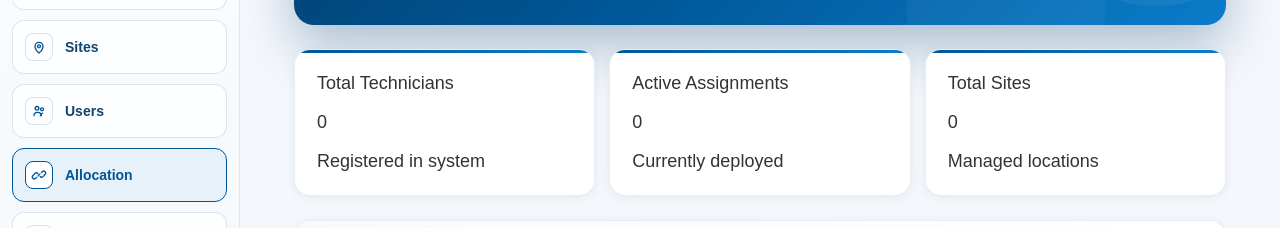
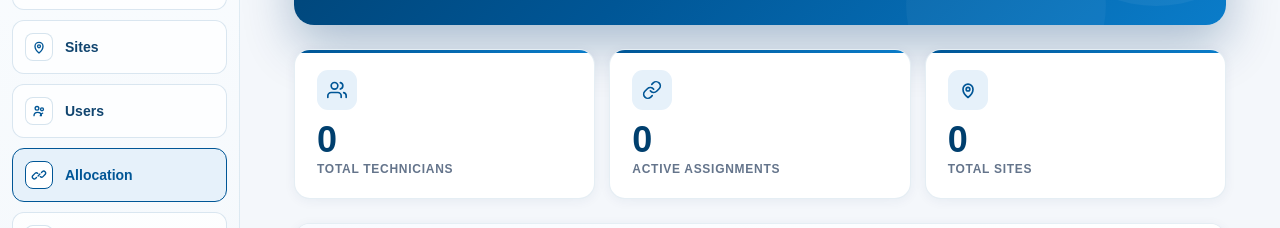
Before and after one commit to Karan571-glitch/frontend, a Next.js app: page /allocation in a window 1280 px wide. Shown: the part 328-556 px from the top of the page. Built offline with nearby package versions, Linux system fonts and the light colour scheme; no server answers.

Commit message:
Refactor state initialization and error handling

```diff
--- a/src/app/allocation/page.js
+++ b/src/app/allocation/page.js
@@ -8,46 +8,48 @@ import "./allocation.css";
 import "@/app/styles/responsive.css";
 import { API_BASE } from "@/lib/apiBase";
 
+/* ─── Icon helper ─── */
+function AllocIcon({ children, className = "allocStatGlyph" }) {
+  return (
+    <svg viewBox="0 0 24 24" className={className} fill="none"
+      stroke="currentColor" strokeWidth="2" strokeLinecap="round"
+      strokeLinejoin="round" aria-hidden="true">
+      {children}
+    </svg>
+  );
+}
+
 export default function AllocationPage() {
   const [selectedSite, setSelectedSite] = useState("");
   const [selectedTech, setSelectedTech] = useState("");
-  const [message, setMessage] = useState({ text: "", type: "" });
-  const [search, setSearch] = useState("");
-
-  const [sites, setSites] = useState([]);
-  const [technicians, setTechnicians] = useState([]);
+  const [message, setMessage]           = useState({ text: "", type: "" });
+  const [search, setSearch]             = useState("");
+  const [sites, setSites]               = useState([]);
+  const [technicians, setTechnicians]   = useState([]);
 
   async function fetchSites() {
     try {
       const token = localStorage.getItem("token");
-      const res = await fetch(`${API_BASE}/sites`, {
+      const res   = await fetch(`${API_BASE}/sites`, {
         headers: token ? { Authorization: `Bearer ${token}` } : {},
       });
       const data = await res.json();
       setSites(data);
-    } catch (err) {
-      console.error("Error fetching sites:", err);
-    }
+    } catch (err) { console.error("Error fetching sites:", err); }
   }
 
   async function fetchTechnicians() {
     try {
       const token = localStorage.getItem("token");
-      const res = await fetch(`${API_BASE}/users`, {
+      const res   = await fetch(`${API_BASE}/users`, {
         headers: token ? { Authorization: `Bearer ${token}` } : {},
       });
       const data = await res.json();
-      const techs = data.filter((user) => user.role_id === 2);
-      setTechnicians(techs);
-    } catch (err) {
-      console.error("Error fetching technicians:", err);
-    }
+      setTechnicians(data.filter((user) => user.role_id === 2));
+    } catch (err) { console.error("Error fetching technicians:", err); }
   }
 
-  useEffect(() => {
-    fetchSites();
-    fetchTechnicians();
-  }, []);
+  useEffect(() => { fetchSites(); fetchTechnicians(); }, []);
 
   const handleSave = async () => {
     if (!selectedSite || !selectedTech) {
@@ -55,7 +57,6 @@ export default function AllocationPage() {
       setTimeout(() => setMessage({ text: "", type: "" }), 3000);
       return;
     }
-
     try {
       const token = localStorage.getItem("token");
       await fetch(`${API_BASE}/sites/assign-site`, {
@@ -64,15 +65,10 @@ export default function AllocationPage() {
           "Content-Type": "application/json",
           ...(token ? { Authorization: `Bearer ${token}` } : {}),
         },
-        body: JSON.stringify({
-          site_id: selectedSite,
-          technician_id: selectedTech,
-        }),
+        body: JSON.stringify({ site_id: selectedSite, technician_id: selectedTech }),
       });
-
       setMessage({ text: "✓ Allocation saved successfully!", type: "success" });
-      setSelectedSite("");
-      setSelectedTech("");
+      setSelectedSite(""); setSelectedTech("");
       fetchSites();
       setTimeout(() => setMessage({ text: "", type: "" }), 3000);
     } catch (err) {
@@ -86,7 +82,6 @@ export default function AllocationPage() {
     const assignedSites = sites
       .filter((site) => site.technician_id === tech.user_id)
       .map((site) => site.site_name);
-
     return {
       id: tech.user_id,
       name: tech.name,
@@ -97,19 +92,16 @@ export default function AllocationPage() {
     };
   });
 
-  /* Stats */
-  const totalTechs = technicians.length;
+  const totalTechs  = technicians.length;
   const activeTechs = allocationList.filter((t) => t.sites.length > 0).length;
-  const totalSites = sites.length;
+  const totalSites  = sites.length;
 
-  /* Filtered list */
   const filtered = useMemo(() => {
     const q = search.toLowerCase();
     if (!q) return allocationList;
     return allocationList.filter(
-      (t) =>
-        t.name.toLowerCase().includes(q) ||
-        t.sites.some((s) => s.toLowerCase().includes(q))
+      (t) => t.name.toLowerCase().includes(q) ||
+             t.sites.some((s) => s.toLowerCase().includes(q))
     );
   }, [allocationList, search]);
 
@@ -130,23 +122,53 @@ export default function AllocationPage() {
           <div className="heroRail" aria-hidden="true" />
         </section>
 
-        {/* ───── STATS ───── */}
+        {/* ───── STAT CARDS — matching Sites/Users/Dashboard ───── */}
         <div className="allocStats">
+
           <div className="allocStat">
-            <p className="statLabel">Total Technicians</p>
-            <p className="statValue">{totalTechs}</p>
-            <p className="statSub">Registered in system</p>
+            <div className="allocStatIcon">
+              <AllocIcon>
+                {/* people/group icon */}
+                <path d="M17 21v-2a4 4 0 00-4-4H5a4 4 0 00-4 4v2" />
+                <circle cx="9" cy="7" r="4" />
+                <path d="M23 21v-2a4 4 0 00-3-3.87" />
+                <path d="M16 3.13a4 4 0 010 7.75" />
+              </AllocIcon>
+            </div>
+            <div>
+              <div className="allocStatValue">{totalTechs}</div>
+              <div className="allocStatLabel">Total Technicians</div>
+            </div>
           </div>
+
           <div className="allocStat">
-            <p className="statLabel">Active Assignments</p>
-            <p className="statValue">{activeTechs}</p>
-            <p className="statSub">Currently deployed</p>
+            <div className="allocStatIcon">
+              <AllocIcon>
+                {/* link/chain icon */}
+                <path d="M10 13a5 5 0 007.54.54l3-3a5 5 0 00-7.07-7.07l-1.72 1.71" />
+                <path d="M14 11a5 5 0 00-7.54-.54l-3 3a5 5 0 007.07 7.07l1.71-1.71" />
+              </AllocIcon>
+            </div>
+            <div>
+              <div className="allocStatValue">{activeTechs}</div>
+              <div className="allocStatLabel">Active Assignments</div>
+            </div>
           </div>
+
           <div className="allocStat">
-            <p className="statLabel">Total Sites</p>
-            <p className="statValue">{totalSites}</p>
-            <p className="statSub">Managed locations</p>
+            <div className="allocStatIcon">
+              <AllocIcon>
+                {/* location/pin icon */}
+                <path d="M12 21s6-4.7 6-10a6 6 0 10-12 0c0 5.3 6 10 6 10z" />
+                <circle cx="12" cy="11" r="2.2" />
+              </AllocIcon>
+            </div>
+            <div>
+              <div className="allocStatValue">{totalSites}</div>
+              <div className="allocStatLabel">Total Sites</div>
+            </div>
           </div>
+
         </div>
 
         {/* ───── FORM CARD ───── */}
@@ -163,34 +185,22 @@ export default function AllocationPage() {
           <div className="allocFormBody">
             <div className="allocField">
               <label htmlFor="techSelect">Select Technician</label>
-              <select
-                id="techSelect"
-                className="allocSelect"
-                value={selectedTech}
-                onChange={(e) => setSelectedTech(e.target.value)}
-              >
+              <select id="techSelect" className="allocSelect"
+                value={selectedTech} onChange={(e) => setSelectedTech(e.target.value)}>
                 <option value="">Choose a technician…</option>
                 {technicians.map((tech) => (
-                  <option key={tech.user_id} value={tech.user_id}>
-                    {tech.name}
-                  </option>
+                  <option key={tech.user_id} value={tech.user_id}>{tech.name}</option>
                 ))}
               </select>
             </div>
 
             <div className="allocField">
               <label htmlFor="siteSelect">Assign Site</label>
-              <select
-                id="siteSelect"
-                className="allocSelect"
-                value={selectedSite}
-                onChange={(e) => setSelectedSite(e.target.value)}
-              >
+              <select id="siteSelect" className="allocSelect"
+                value={selectedSite} onChange={(e) => setSelectedSite(e.target.value)}>
                 <option value="">Choose a site…</option>
                 {sites.map((site) => (
-                  <option key={site.site_id} value={site.site_id}>
-                    {site.site_name}
-                  </option>
+                  <option key={site.site_id} value={site.site_id}>{site.site_name}</option>
                 ))}
               </select>
             </div>
@@ -205,12 +215,8 @@ export default function AllocationPage() {
         <div className="allocTableCard">
           <div className="allocTableHead">
             <h2>Current Allocations</h2>
-            <input
-              className="allocSearch"
-              placeholder="🔍  Search technician or site…"
-              value={search}
-              onChange={(e) => setSearch(e.target.value)}
-            />
+            <input className="allocSearch" placeholder="🔍  Search technician or site…"
+              value={search} onChange={(e) => setSearch(e.target.value)} />
           </div>
 
           <div className="allocTableWrap">
@@ -228,11 +234,7 @@ export default function AllocationPage() {
                     <td colSpan="3">
                       <div className="allocEmptyState">
                         <div className="allocEmptyIcon">🔗</div>
-                        <p>
-                          {search
-                            ? "No results match your search."
-                            : "No technicians found. Add users to get started."}
-                        </p>
+                        <p>{search ? "No results match your search." : "No technicians found. Add users to get started."}</p>
                       </div>
                     </td>
                   </tr>
@@ -245,25 +247,17 @@ export default function AllocationPage() {
                           <strong>{item.name}</strong>
                         </div>
                       </td>
-
                       <td data-label="Sites Assigned">
                         {item.sites.length === 0 ? (
                           <span className="allocTag none">No sites assigned</span>
                         ) : (
                           item.sites.map((site, i) => (
-                            <span key={i} className="allocTag assigned">
-                              {site}
-                            </span>
+                            <span key={i} className="allocTag assigned">{site}</span>
                           ))
                         )}
                       </td>
-
                       <td data-label="Status">
-                        <span
-                          className={`allocStatus ${
-                            item.sites.length > 0 ? "active" : "inactive"
-                          }`}
-                        >
+                        <span className={`allocStatus ${item.sites.length > 0 ? "active" : "inactive"}`}>
                           {item.sites.length > 0 ? "ACTIVE" : "UNASSIGNED"}
                         </span>
                       </td>
@@ -276,7 +270,7 @@ export default function AllocationPage() {
         </div>
 
         <footer className="allocFooter">
-          © 2026 Blue Giant Equipment Corporation
+          © {new Date().getFullYear()} Blue Giant Equipment Corporation
         </footer>
 
       </div>
```
